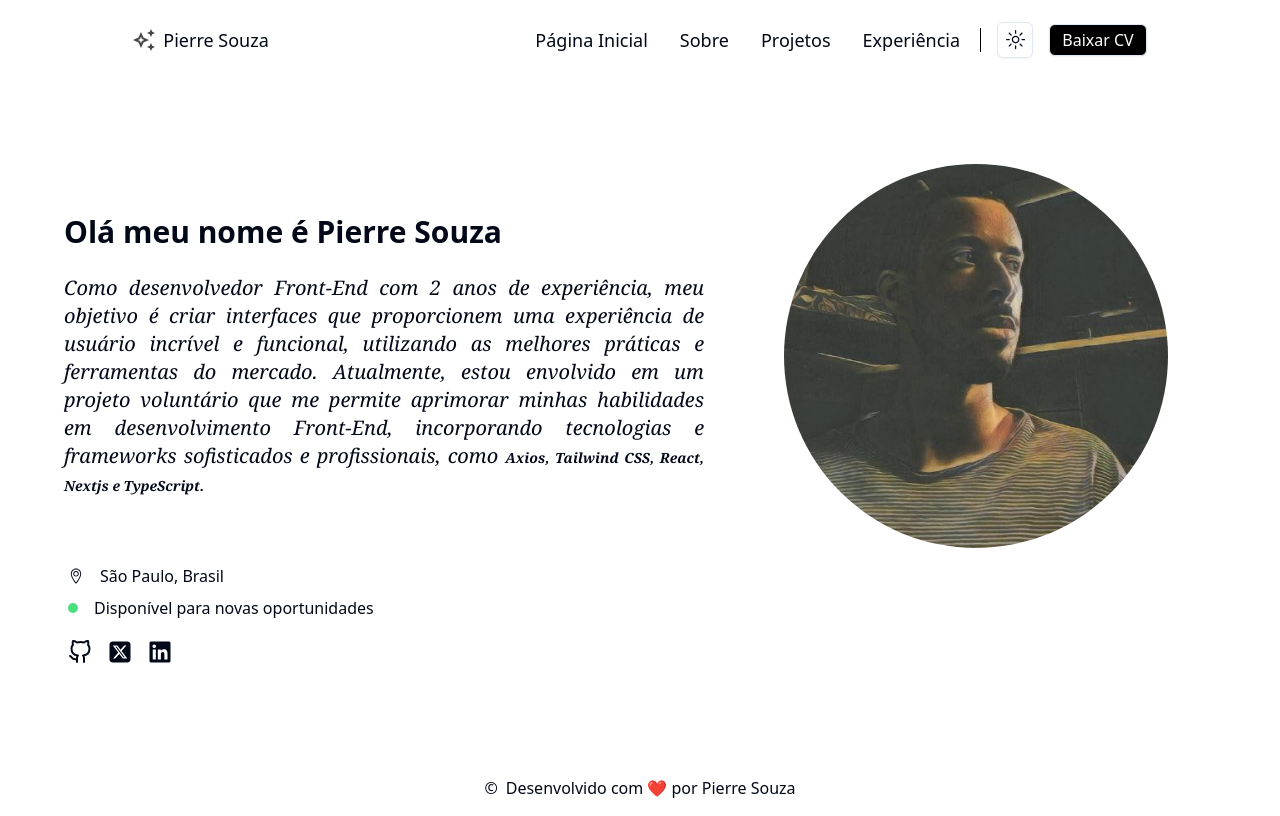
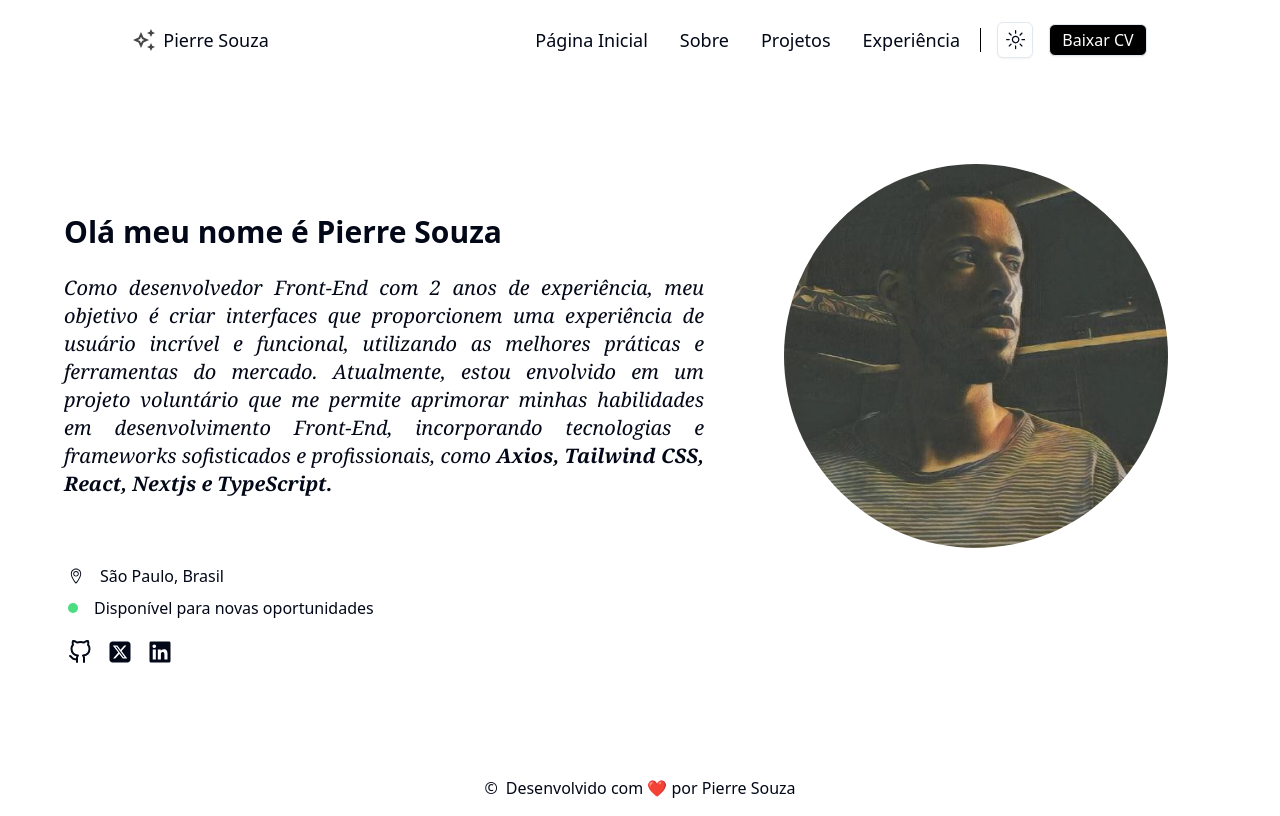
Before and after one commit to pierresouza/Portifolio, a Next.js app: page / in a window 1280 px wide. Built offline with nearby package versions, Linux system fonts and the light colour scheme.

Commit message:
chore: change size from tech text

```diff
--- a/app/page.tsx
+++ b/app/page.tsx
@@ -25,7 +25,7 @@ export default function Home() {
                 projeto voluntário que me permite aprimorar minhas habilidades
                 em desenvolvimento Front-End, incorporando tecnologias e
                 frameworks sofisticados e profissionais, como&nbsp;
-                <span className="md:text-md text-justify font-serif text-sm font-semibold italic sm:text-sm">
+                <span className="text-justify font-serif text-sm font-semibold italic sm:text-sm md:text-lg lg:text-xl">
                   Axios, Tailwind CSS, React, Nextjs e TypeScript.
                 </span>
               </p>
```
